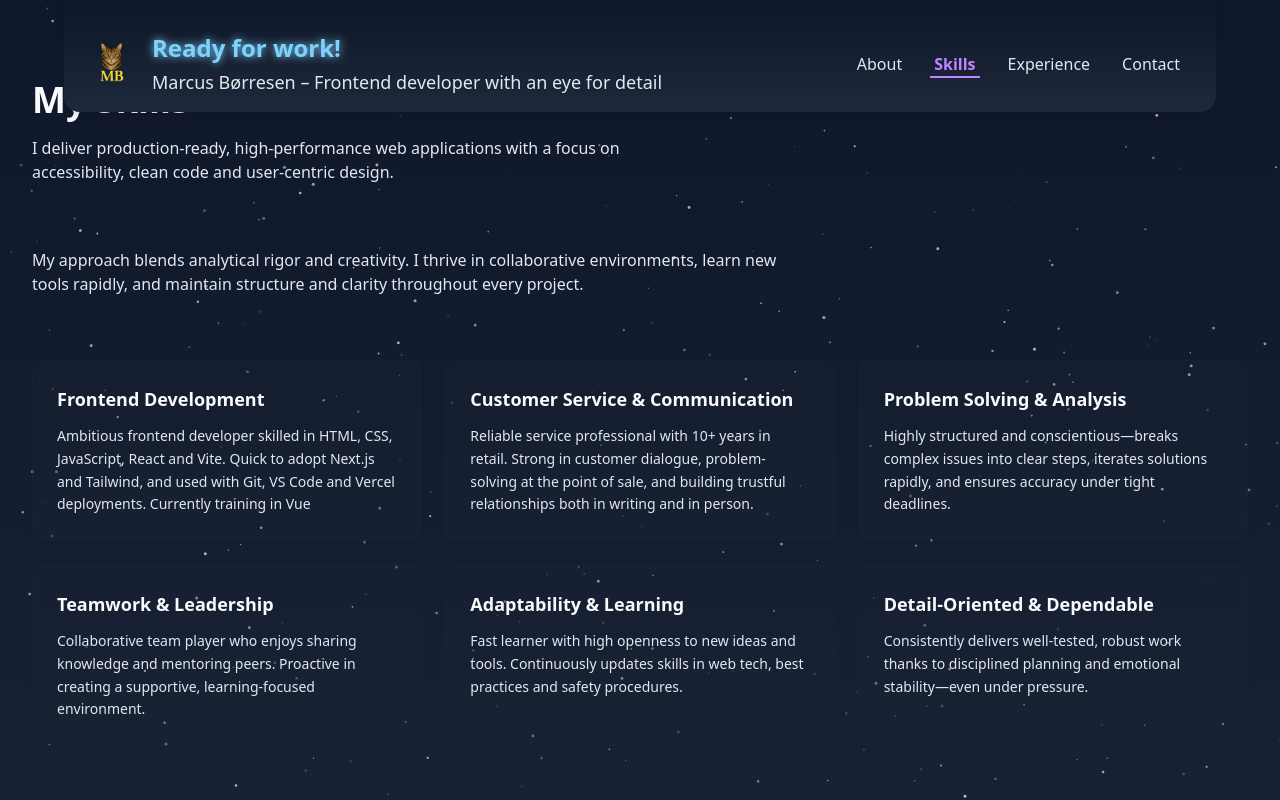
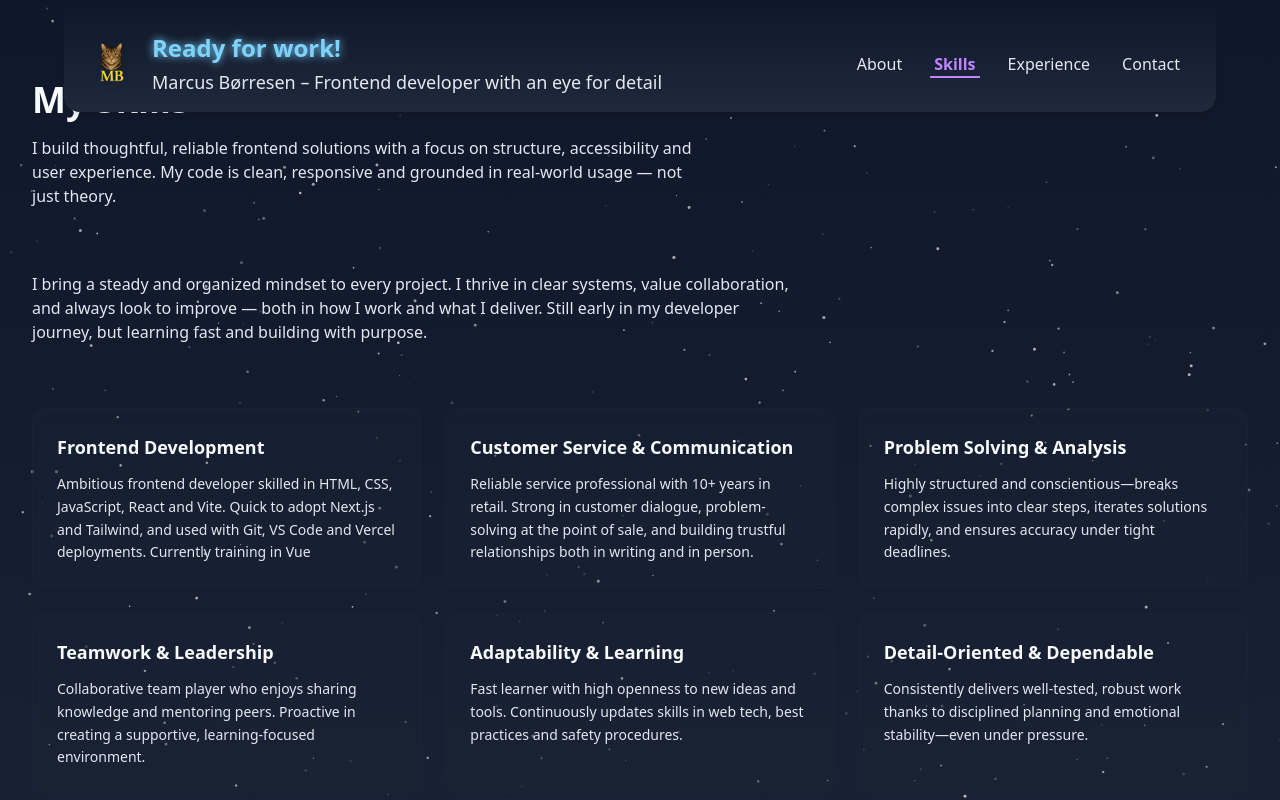
Before and after one commit to Marcus-Kodehode/my-awesome-cv, a Next.js app: page /skills in a window 1280 px wide. Shown: the top 800 px of the page. Built offline with nearby package versions, Linux system fonts and the light colour scheme.

Commit message:
rage committed at 3AM

```diff
--- a/src/app/skills/components/SkillsIntro.jsx
+++ b/src/app/skills/components/SkillsIntro.jsx
@@ -7,17 +7,16 @@ export default function SkillsIntro() {
       <div>
         <h2 className="text-4xl font-bold text-star">My Skills</h2>
         <p className="max-w-2xl mt-4 text-secondary">
-          I deliver production-ready, high-performance web applications with a focus
-          on accessibility, clean code and user-centric design.
+          I build thoughtful, reliable frontend solutions with a focus on structure, accessibility and user experience.
+          My code is clean, responsive and grounded in real-world usage — not just theory.
         </p>
       </div>
 
       {/* Secondary description */}
       <div className="max-w-3xl">
         <p className="text-secondary">
-          My approach blends analytical rigor and creativity. I thrive in collaborative
-          environments, learn new tools rapidly, and maintain structure and clarity
-          throughout every project.
+          I bring a steady and organized mindset to every project. I thrive in clear systems, value collaboration, and always look to improve — both in how I work and what I deliver.
+          Still early in my developer journey, but learning fast and building with purpose.
         </p>
       </div>
     </>
```
